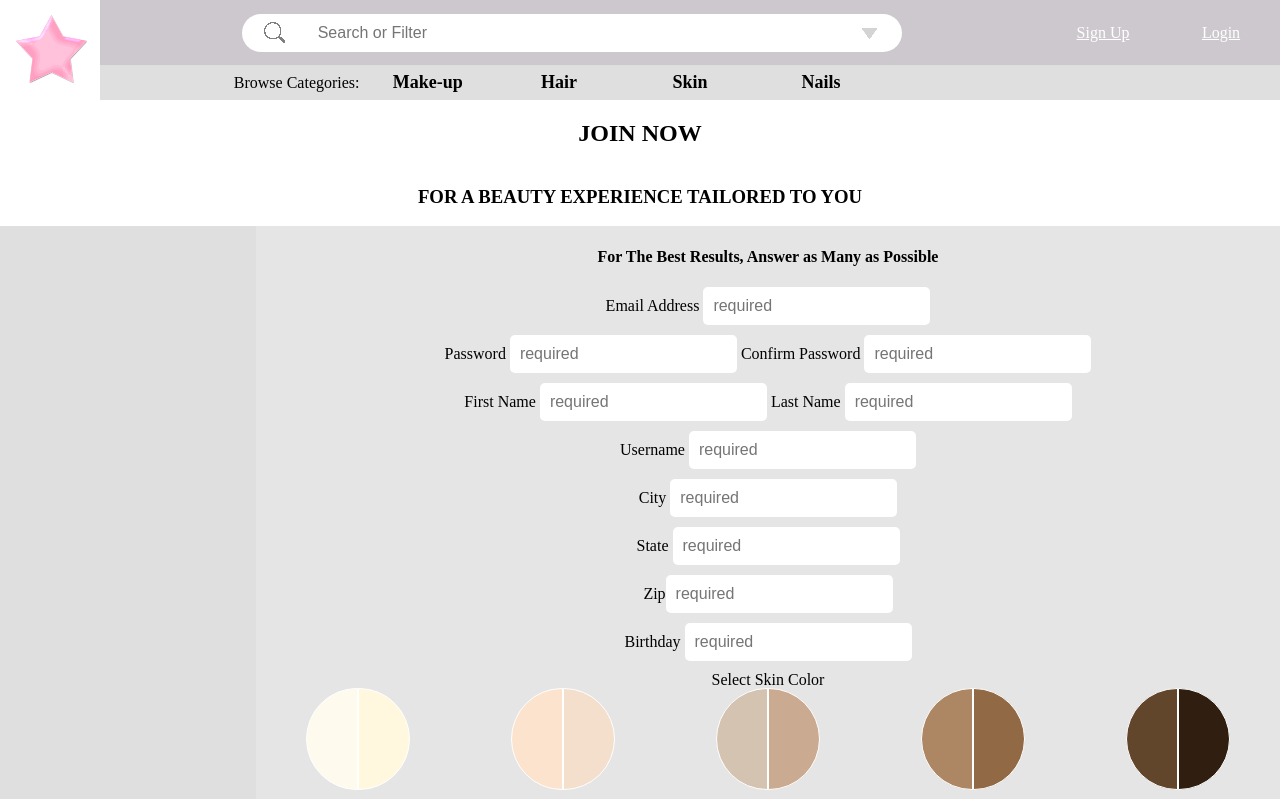
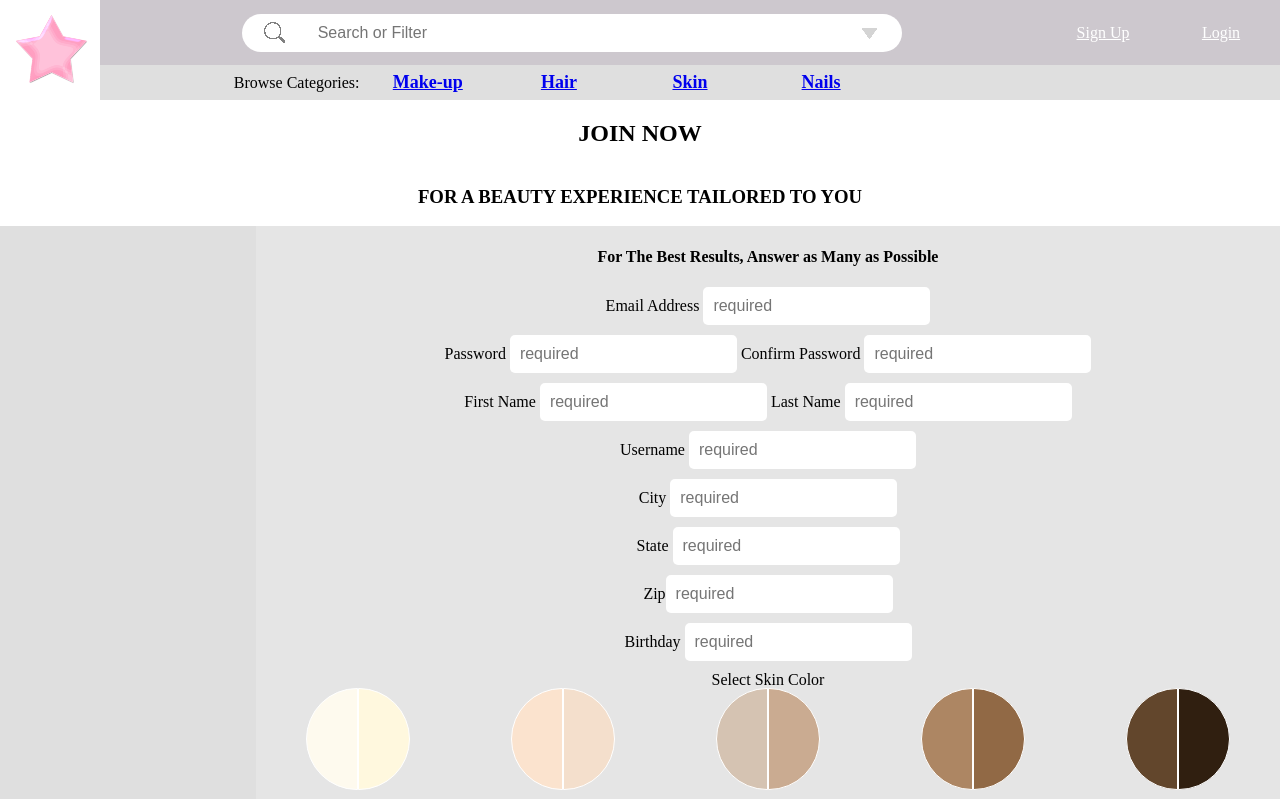
Before and after one commit to syedaziz27/boonTime-FE, a React (Create React App) app: page /signup in a window 1280 px wide. Shown: the top 799 px of the page. Built offline with nearby package versions, Linux system fonts and the light colour scheme; no server answers.

Commit message:
made updates to search page

```diff
--- a/src/components/Navbar/Navbar.js
+++ b/src/components/Navbar/Navbar.js
@@ -7,19 +7,24 @@ import arrow from "../../images/arrow.png";
 import AuthContext from "../../contexts/auth";
 
 function Navbar() {
+
+  const handleClick = (e) => {
+    console.log(e.target.name)
+  }
+
   return (
     <div className="navbar-container">
-      <img src={star}></img>
+      <img src={star} alt='img' />
       <div className="search-container">
         <div className="search-top-row">
           <div className="searchbar">
-            <img src={mg} className="mag-glass"></img>
+            <img src={mg} className="mag-glass" alt='mag-glass' />
 
             <input
               placeholder="Search or Filter"
               className="search-input"
-            ></input>
-            <img className="dropdown-arrow" src={arrow}></img>
+            />
+            <img className="dropdown-arrow" src={arrow} alt='arrow' />
           </div>
 
           <AuthContext.Consumer>
@@ -44,10 +49,10 @@ function Navbar() {
           <div></div>
 
           <div>Browse Categories:</div>
-          <div className="category">Make-up</div>
-          <div className="category">Hair</div>
-          <div className="category">Skin</div>
-          <div className="category">Nails</div>
+          <Link to='/search/1' onClick={handleClick} className="category" name='Make-up'>Make-up</Link>
+          <Link to='/search/1' onClick={handleClick} className="category" name='Hair'>Hair</Link>
+          <Link to='/search/1' onClick={handleClick} className="category" name='Skin'>Skin</Link>
+          <Link to='/search/1' onClick={handleClick} className="category" name='Nails'>Nails</Link>
           <div></div>
           <div></div>
           <div></div>
--- a/src/components/RecommendVideo/RecommendedVideo.css
+++ b/src/components/RecommendVideo/RecommendedVideo.css
@@ -10,6 +10,7 @@
 .videoRec {
     grid-area: videoRec;
     display: flex;
+    justify-content: space-around;
 }
 
 .vidInfo {
--- a/src/pages/LandingPage/landingPage.js
+++ b/src/pages/LandingPage/landingPage.js
@@ -9,9 +9,9 @@ export default class LandingPage extends React.Component {
     return (
       <div>
         <div className="landing-container">
-          {/* <div> </div> <TrendingChannels /> */}
+
           <div> </div> <WelcomeVideos />
-          {/* <div> </div>{" "} */}
+
         </div>
         <div className="trending-containers">
           <h3> Trending Videos </h3>{" "}
```
